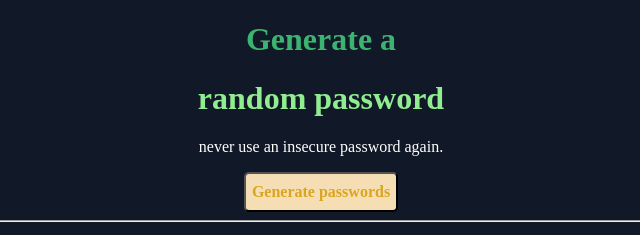
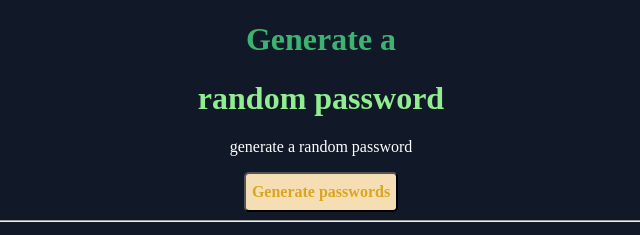
Before and after one commit to leadattic/passwordgen, a plain HTML site: page index.html in a window 1280 px wide. Shown: the top 235 px of the page, 319-959 px from the left. Drawn offline with nearby package versions, Linux system fonts and the light colour scheme.

Commit message:
Update index.html

```diff
--- a/index.html
+++ b/index.html
@@ -4,7 +4,7 @@
     </head>
     <body>
         <h1 id="gena"> Generate a </h1><h1 id='randpwd'>random password</h1>
-        <p id='never'> never use an insecure password again.</p>
+        <p id='never'> generate a random password</p>
         <button onclick="generatePasswords()" id="generbutn"> Generate passwords</button>
         <hr>
         <p id="output1" onclick="copy1()"></p>
```
